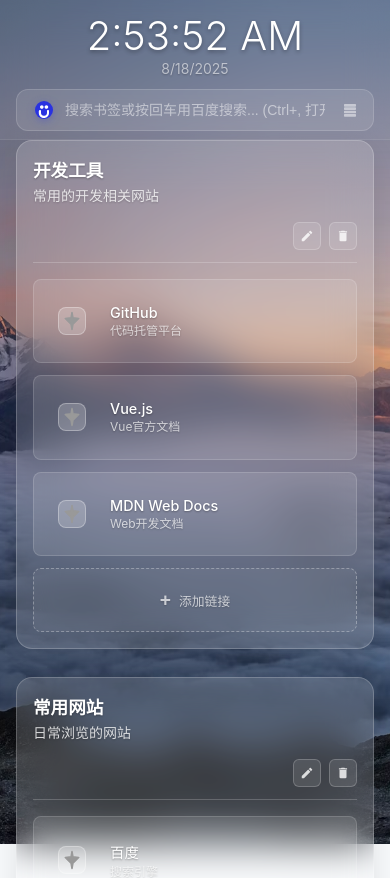
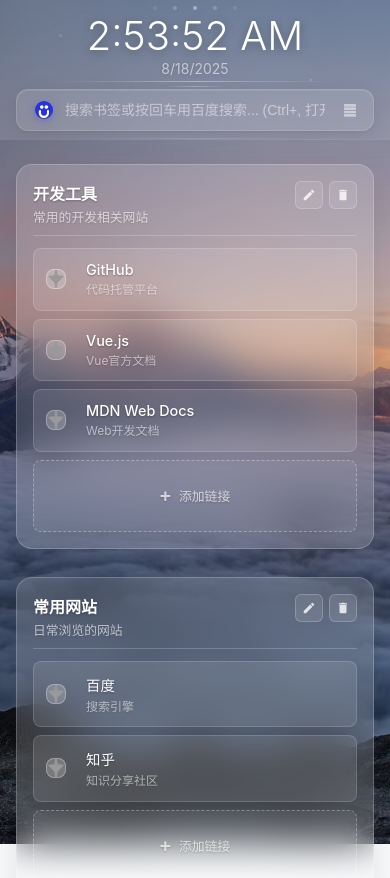
Before and after one commit to Cepheus-J/chromeNav, a Vue app: page / in a window 390 px wide. Shown: the top 878 px of the page. Built offline with nearby package versions, Linux system fonts and the light colour scheme.

Commit message:
优化移动端样式：增强现代头部和时间显示的视觉效果，添加装饰元素和动画，改进搜索框样式，提升用户体验和可用性

```diff
--- a/src/components/NavGroup.vue
+++ b/src/components/NavGroup.vue
@@ -109,77 +109,6 @@
   border-color: rgba(255, 255, 255, 0.3);
   box-shadow: 0 12px 40px rgba(0, 0, 0, 0.15);
   transform: translateY(-4px);
-}
-
-/* 移动端优化 */
-@media (max-width: 768px) {
-  .nav-group {
-    padding: 1rem;
-    margin-bottom: 0.75rem;
-  }
-
-  .group-header {
-    margin-bottom: 0.75rem;
-    padding-bottom: 0.5rem;
-  }
-
-  .group-title {
-    font-size: 1rem;
-  }
-
-  .group-description {
-    font-size: 0.8rem;
-  }
-
-  .group-actions {
-    gap: 0.375rem;
-  }
-
-  .action-btn {
-    width: 28px !important;
-    height: 28px !important;
-    padding: 0.25rem !important;
-  }
-
-  .links-list {
-    gap: 0.5rem;
-  }
-
-  .link-item {
-    padding: 0.75rem;
-  }
-
-  .link-content {
-    gap: 0.75rem;
-  }
-
-  .link-icon {
-    width: 20px;
-    height: 20px;
-  }
-
-  .link-info h3 {
-    font-size: 0.9rem;
-  }
-
-  .link-info p {
-    font-size: 0.75rem;
-  }
-
-  .link-actions {
-    gap: 0.25rem;
-  }
-
-  .link-actions .action-btn {
-    width: 24px !important;
-    height: 24px !important;
-    padding: 0.2rem !important;
-  }
-
-  .add-link-btn {
-    padding: 0.75rem;
-    font-size: 0.8rem;
-  }
 }
 
 .group-header {
@@ -382,24 +311,124 @@
   font-weight: bold;
 }
 
+/* 移动端优化 */
 @media (max-width: 768px) {
-  .group-header {
-    flex-direction: column;
-    gap: 1rem;
+  .nav-group {
+    padding: 1rem;
+    margin-bottom: 0.75rem;
   }
 
-  .group-actions {
-    align-self: flex-end;
+  .nav-group .group-header {
+    margin-bottom: 0.75rem;
+    padding-bottom: 0.5rem;
+    display: flex !important;
+    justify-content: space-between !important;
+    align-items: flex-start !important;
+    flex-direction: row !important;
   }
 
-  .link-content {
+  .nav-group .group-info {
+    flex: 1;
+    min-width: 0;
+  }
+
+  .nav-group .group-title {
+    font-size: 1rem;
+    white-space: nowrap;
+    overflow: hidden;
+    text-overflow: ellipsis;
+    margin-bottom: 0.25rem;
+  }
+
+  .nav-group .group-description {
+    font-size: 0.8rem;
+    white-space: nowrap;
+    overflow: hidden;
+    text-overflow: ellipsis;
+    opacity: 0.8;
+  }
+
+  .nav-group .group-actions {
+    gap: 0.375rem;
+    display: flex;
+    align-items: center;
+    flex-shrink: 0;
+  }
+
+  .nav-group .action-btn {
+    width: 28px !important;
+    height: 28px !important;
+    padding: 0.25rem !important;
+    flex-shrink: 0;
+  }
+
+  .nav-group .links-grid {
+    gap: 0.5rem;
+    display: grid;
+  }
+
+  .nav-group .link-item {
+    padding: 0;
+    display: flex;
+    justify-content: space-between;
+    align-items: center;
+  }
+
+  .nav-group .link-content {
+    gap: 0.75rem;
+    flex: 1;
+    display: flex;
+    align-items: center;
+    min-width: 0;
     padding: 0.75rem;
   }
 
-  .link-icon {
-    width: 28px;
-    height: 28px;
-    margin-right: 0.75rem;
+  .nav-group .link-icon {
+    width: 20px;
+    height: 20px;
+    margin-right: 0.5rem;
+  }
+
+  .nav-group .link-info {
+    flex: 1;
+    min-width: 0;
+    overflow: hidden;
+  }
+
+  .nav-group .link-name {
+    font-size: 0.9rem;
+    white-space: nowrap;
+    overflow: hidden;
+    text-overflow: ellipsis;
+    margin-bottom: 0.25rem;
+  }
+
+  .nav-group .link-description {
+    font-size: 0.75rem;
+    white-space: nowrap;
+    overflow: hidden;
+    text-overflow: ellipsis;
+    opacity: 0.8;
+  }
+
+  .nav-group .link-actions {
+    gap: 0.25rem;
+    display: flex;
+    align-items: center;
+    flex-shrink: 0;
+    padding: 0.5rem;
+  }
+
+  .nav-group .link-actions .action-btn {
+    width: 24px !important;
+    height: 24px !important;
+    padding: 0.2rem !important;
+    flex-shrink: 0;
+  }
+
+  .nav-group .add-link-btn {
+    padding: 0.75rem;
+    font-size: 0.8rem;
   }
 }
 </style>
--- a/src/style.css
+++ b/src/style.css
@@ -1064,16 +1064,65 @@
 @media (max-width: 768px) {
   .modern-header {
     padding: 1rem 0 0.5rem;
+    position: relative;
+    overflow: hidden;
+  }
+
+  /* 移动端头部装饰元素 */
+  .modern-header::before {
+    content: '';
+    position: absolute;
+    top: -50%;
+    left: -50%;
+    width: 200%;
+    height: 200%;
+    background: radial-gradient(circle at 30% 20%, rgba(255, 255, 255, 0.1) 0%, transparent 50%),
+                radial-gradient(circle at 80% 80%, rgba(255, 255, 255, 0.08) 0%, transparent 50%),
+                radial-gradient(circle at 40% 90%, rgba(255, 255, 255, 0.05) 0%, transparent 50%);
+    pointer-events: none;
+    z-index: 0;
   }
 
   .modern-header .container {
     flex-direction: column;
     gap: 0.75rem;
     padding: 0 1rem;
+    position: relative;
+    z-index: 1;
   }
 
   .time-section {
     text-align: center;
+    position: relative;
+  }
+
+  /* 时间周围的装饰圆点 */
+  .time-section::before {
+    content: '';
+    position: absolute;
+    top: -10px;
+    left: 50%;
+    transform: translateX(-50%);
+    width: 4px;
+    height: 4px;
+    background: rgba(255, 255, 255, 0.4);
+    border-radius: 50%;
+    box-shadow:
+      -20px 0 0 rgba(255, 255, 255, 0.2),
+      20px 0 0 rgba(255, 255, 255, 0.2),
+      -40px 0 0 rgba(255, 255, 255, 0.1),
+      40px 0 0 rgba(255, 255, 255, 0.1);
+  }
+
+  .time-section::after {
+    content: '';
+    position: absolute;
+    bottom: -10px;
+    left: 50%;
+    transform: translateX(-50%);
+    width: 60px;
+    height: 1px;
+    background: linear-gradient(90deg, transparent 0%, rgba(255, 255, 255, 0.3) 50%, transparent 100%);
   }
 
   /* 移动端时间显示优化 */
@@ -1081,11 +1130,49 @@
     font-size: 2.5rem !important;
     font-weight: 300;
     margin-bottom: 0.25rem;
+    text-shadow: 0 2px 10px rgba(0, 0, 0, 0.3);
+    position: relative;
   }
 
   .current-date {
     font-size: 0.875rem !important;
     opacity: 0.8;
+    text-shadow: 0 1px 5px rgba(0, 0, 0, 0.2);
+  }
+
+  /* 移动端浮动装饰粒子 */
+  .modern-header .container::before {
+    content: '';
+    position: absolute;
+    top: 20%;
+    left: 15%;
+    width: 3px;
+    height: 3px;
+    background: rgba(255, 255, 255, 0.3);
+    border-radius: 50%;
+    animation: float-particle-1 4s ease-in-out infinite;
+  }
+
+  .modern-header .container::after {
+    content: '';
+    position: absolute;
+    top: 60%;
+    right: 20%;
+    width: 2px;
+    height: 2px;
+    background: rgba(255, 255, 255, 0.4);
+    border-radius: 50%;
+    animation: float-particle-2 3s ease-in-out infinite 1s;
+  }
+
+  @keyframes float-particle-1 {
+    0%, 100% { transform: translateY(0) scale(1); opacity: 0.3; }
+    50% { transform: translateY(-10px) scale(1.2); opacity: 0.6; }
+  }
+
+  @keyframes float-particle-2 {
+    0%, 100% { transform: translateY(0) scale(1); opacity: 0.4; }
+    50% { transform: translateY(-8px) scale(1.1); opacity: 0.7; }
   }
 
   .search-section {
@@ -1094,12 +1181,49 @@
     position: relative;
   }
 
+  /* 搜索框装饰效果 */
+  .search-section::before {
+    content: '';
+    position: absolute;
+    top: -8px;
+    left: 10%;
+    right: 10%;
+    height: 1px;
+    background: linear-gradient(90deg, transparent 0%, rgba(255, 255, 255, 0.2) 30%, rgba(255, 255, 255, 0.4) 50%, rgba(255, 255, 255, 0.2) 70%, transparent 100%);
+    z-index: 0;
+  }
+
+  .search-section::after {
+    content: '';
+    position: absolute;
+    bottom: -8px;
+    left: 20%;
+    right: 20%;
+    height: 1px;
+    background: linear-gradient(90deg, transparent 0%, rgba(255, 255, 255, 0.15) 50%, transparent 100%);
+    z-index: 0;
+  }
+
   /* 移动端搜索框优化 */
   .search-input {
     width: 100%;
     padding: 0.75rem 3rem 0.75rem 3rem;
     font-size: 0.875rem;
     border-radius: 12px;
+    position: relative;
+    z-index: 1;
+    box-shadow:
+      0 4px 20px rgba(0, 0, 0, 0.1),
+      0 1px 3px rgba(0, 0, 0, 0.05),
+      inset 0 1px 0 rgba(255, 255, 255, 0.1);
+  }
+
+  .search-input:focus {
+    box-shadow:
+      0 8px 30px rgba(0, 0, 0, 0.15),
+      0 2px 8px rgba(0, 0, 0, 0.1),
+      inset 0 1px 0 rgba(255, 255, 255, 0.2),
+      0 0 0 2px rgba(255, 255, 255, 0.1);
   }
 
   /* 移动端搜索引擎图标优化 */
@@ -1142,7 +1266,7 @@
   }
 
   .apps-section {
-    padding: 0 1rem 2rem;
+    padding: 1.5rem 1rem 2rem;
   }
 
   /* 移动端分组网格优化 */
```
